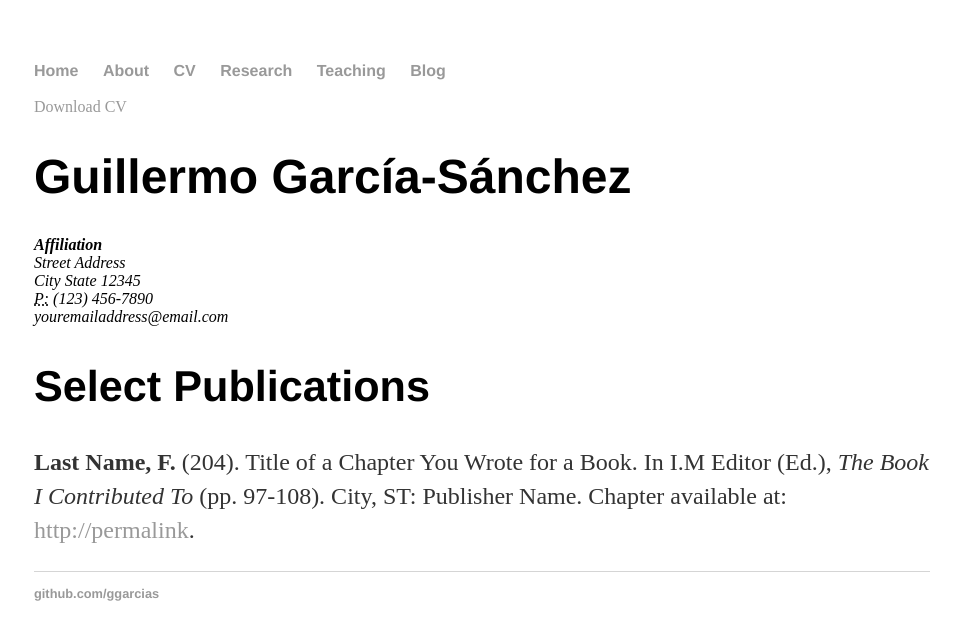
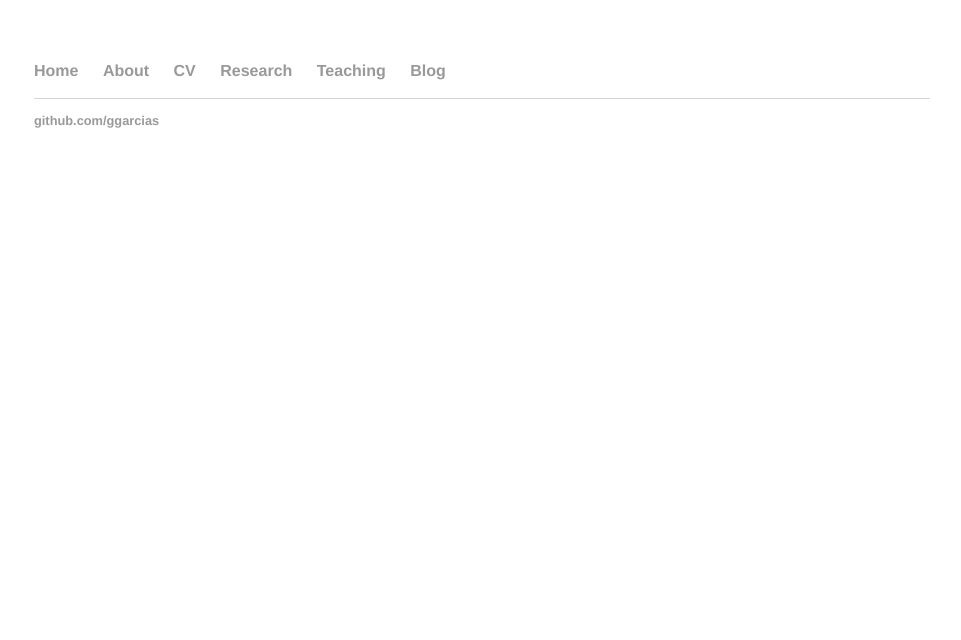
Before and after one commit to ggarcias/ggarcias.github.io, a Jekyll site: the page built from teaching/index.html, in a window 1280 px wide. Shown: the top 640 px of the page, without its empty margins (158-1119 px from the left). Built offline with Jekyll 4.4.1, drawn with Linux system fonts in a browser that asks for light colours.

Commit message:
update teaching and research

```diff
--- a/teaching/index.html
+++ b/teaching/index.html
@@ -4,19 +4,4 @@
 ---
 
 	<div class="teaching">
-		<a href="#" class="download" title="Download CV as PDF">Download CV</a>
-					<h1>Guillermo García-Sánchez</h1>
-					<address>
-					<strong>Affiliation</strong><br>
-					Street Address<br>
-					City State 12345<br>
-					<abbr title="phone">P:</abbr> (123) 456-7890<br>
-					<span class="obfuscate">youremailaddress@email.com</span>
-					</address>
-
-					<h2>Select Publications</h2>
-
-					<p><strong>Last Name, F.</strong> (204). Title of a Chapter You Wrote for a Book. In I.M Editor (Ed.), <em>The Book I Contributed To</em> (pp. 97-108). City, ST: Publisher Name. Chapter available at: <a href="#">http://permalink</a>.
-
-
 	</div>
```
Also changed, not shown: research/index.html (+0 -14 lines).
